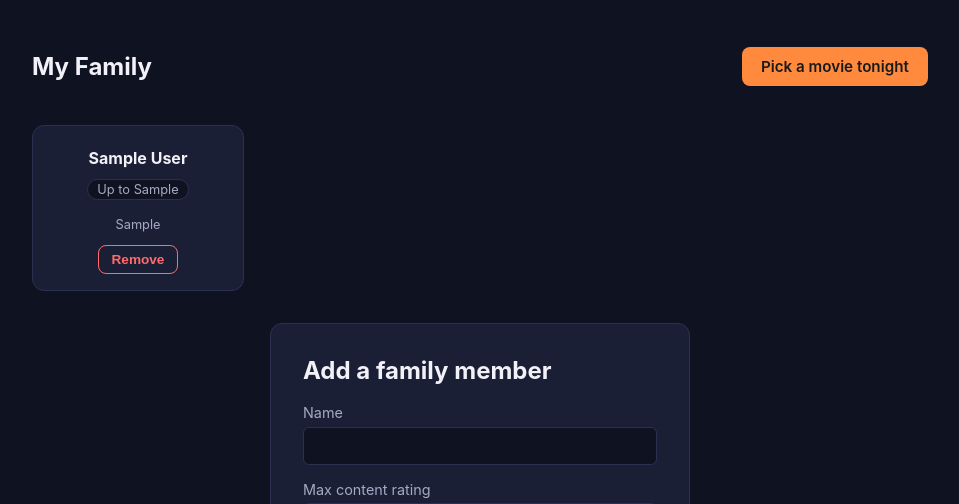
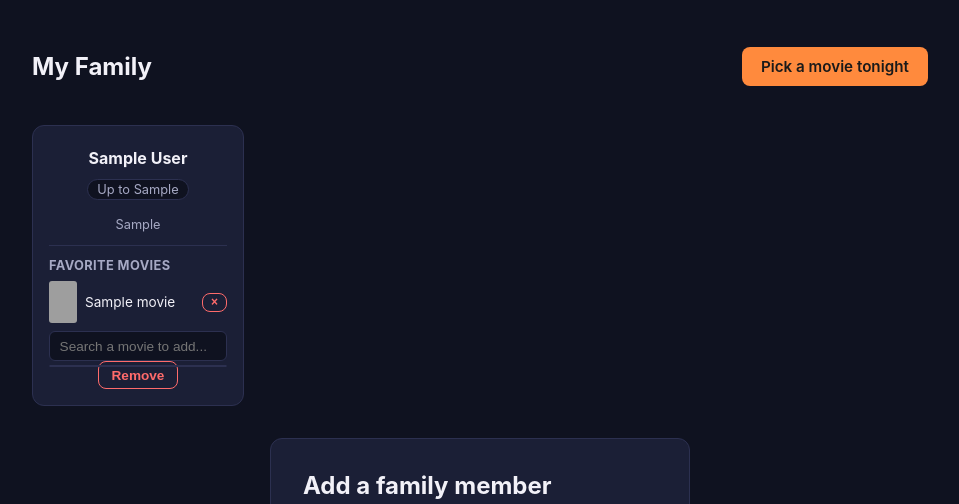
Before and after one commit to alicankucukozyigit-ai/family-movie-recs, a Flask app: page /dashboard in a window 1280 px wide. Shown: the part 54-558 px from the top of the page, without its empty margins (160-1119 px from the left). Run offline with Flask 3, Linux system fonts and the light colour scheme; a user stored in the database is signed in; tables that the repository leaves empty hold one stand-in row (values such as "Sample post"); grey boxes are pictures that could not be loaded.

Commit message:
Add favorite movies per family member
New FavoriteMovie table + live TMDB title search (/api/movie-search)
wired to each member's dashboard tile via a small new app.js. Favorite
genres are blended into the existing score_and_rank() boost alongside
favorite_genres, so favorites immediately influence recommendations.

```diff
--- a/app.py
+++ b/app.py
@@ -1,6 +1,6 @@
 import os
 
-from flask import Flask, flash, redirect, render_template, request, url_for
+from flask import Flask, flash, jsonify, redirect, render_template, request, url_for
 from flask_login import (
     LoginManager,
     current_user,
@@ -9,7 +9,7 @@ from flask_login import (
     logout_user,
 )
 
-from models import FamilyMember, User, db
+from models import FamilyMember, FavoriteMovie, User, db
 from movie_data import (
     GENRES,
     MOODS,
@@ -17,6 +17,7 @@ from movie_data import (
     discover_movies,
     poster_url,
     score_and_rank,
+    search_movies,
     strictest_rating,
 )
 
@@ -31,6 +32,7 @@ app.config["SQLALCHEMY_DATABASE_URI"] = database_url
 app.config["SQLALCHEMY_TRACK_MODIFICATIONS"] = False
 
 db.init_app(app)
+app.jinja_env.globals["poster_url"] = poster_url
 
 login_manager = LoginManager()
 login_manager.init_app(app)
@@ -135,6 +137,66 @@ def delete_member(member_id):
     return redirect(url_for("dashboard"))
 
 
+@app.route("/api/movie-search")
+@login_required
+def movie_search():
+    query = request.args.get("q", "").strip()
+    if not query:
+        return jsonify([])
+    try:
+        results = search_movies(query)
+    except Exception:
+        return jsonify([])
+    movies = [
+        {
+            "tmdb_id": m.get("id"),
+            "title": m.get("title"),
+            "year": (m.get("release_date") or "")[:4],
+            "poster_path": m.get("poster_path"),
+            "genre_ids": ",".join(str(g) for g in m.get("genre_ids", [])),
+        }
+        for m in results[:8]
+    ]
+    return jsonify(movies)
+
+
+@app.route("/members/<int:member_id>/favorites/add", methods=["POST"])
+@login_required
+def add_favorite(member_id):
+    member = db.session.get(FamilyMember, member_id)
+    if not member or member.user_id != current_user.id:
+        flash("Family member not found.")
+        return redirect(url_for("dashboard"))
+
+    tmdb_id = request.form.get("tmdb_id", "").strip()
+    title = request.form.get("title", "").strip()
+    if not tmdb_id.isdigit() or not title:
+        return redirect(url_for("dashboard"))
+
+    tmdb_id = int(tmdb_id)
+    if not any(f.tmdb_id == tmdb_id for f in member.favorite_movies):
+        favorite = FavoriteMovie(
+            member_id=member.id,
+            tmdb_id=tmdb_id,
+            title=title,
+            poster_path=request.form.get("poster_path") or None,
+            genre_ids=request.form.get("genre_ids", ""),
+        )
+        db.session.add(favorite)
+        db.session.commit()
+    return redirect(url_for("dashboard"))
+
+
+@app.route("/members/<int:member_id>/favorites/<int:favorite_id>/delete", methods=["POST"])
+@login_required
+def delete_favorite(member_id, favorite_id):
+    favorite = db.session.get(FavoriteMovie, favorite_id)
+    if favorite and favorite.member_id == member_id and favorite.member.user_id == current_user.id:
+        db.session.delete(favorite)
+        db.session.commit()
+    return redirect(url_for("dashboard"))
+
+
 @app.route("/pick")
 @login_required
 def pick():
@@ -170,6 +232,8 @@ def results():
     favorite_ids = set()
     for m in selected:
         favorite_ids.update(m.genre_id_list())
+        for fav in m.favorite_movies:
+            favorite_ids.update(fav.genre_id_list())
 
     try:
         raw_movies = discover_movies(
--- a/models.py
+++ b/models.py
@@ -34,5 +34,22 @@ class FamilyMember(db.Model):
     # Comma-separated TMDB genre IDs, e.g. "35,16,10751"
     favorite_genres = db.Column(db.String(255), nullable=False, default="")
 
+    favorite_movies = db.relationship(
+        "FavoriteMovie", backref="member", cascade="all, delete-orphan", order_by="FavoriteMovie.id"
+    )
+
     def genre_id_list(self):
         return [g for g in self.favorite_genres.split(",") if g]
+
+
+class FavoriteMovie(db.Model):
+    id = db.Column(db.Integer, primary_key=True)
+    member_id = db.Column(db.Integer, db.ForeignKey("family_member.id"), nullable=False)
+    tmdb_id = db.Column(db.Integer, nullable=False)
+    title = db.Column(db.String(255), nullable=False)
+    poster_path = db.Column(db.String(255), nullable=True)
+    # Comma-separated TMDB genre IDs, captured from the search result at add-time
+    genre_ids = db.Column(db.String(255), nullable=False, default="")
+
+    def genre_id_list(self):
+        return [g for g in self.genre_ids.split(",") if g]
--- a/movie_data.py
+++ b/movie_data.py
@@ -77,6 +77,22 @@ def discover_movies(certification_lte, genre_ids, min_rating=None, year_from=Non
     return resp.json().get("results", [])
 
 
+def search_movies(query, page=1):
+    """Call TMDB search/movie for a free-text title search."""
+    if not TMDB_API_KEY:
+        raise RuntimeError("TMDB_API_KEY is not set")
+
+    params = {
+        "api_key": TMDB_API_KEY,
+        "query": query,
+        "include_adult": "false",
+        "page": page,
+    }
+    resp = requests.get(f"{TMDB_BASE_URL}/search/movie", params=params, timeout=10)
+    resp.raise_for_status()
+    return resp.json().get("results", [])
+
+
 def poster_url(path, size="w342"):
     if not path:
         return None
--- /dev/null
+++ b/static/app.js
@@ -0,0 +1,43 @@
+document.querySelectorAll(".add-favorite").forEach(function (container) {
+  var memberId = container.dataset.memberId;
+  var input = container.querySelector(".favorite-search-input");
+  var results = container.querySelector(".favorite-search-results");
+  var timer;
+
+  input.addEventListener("input", function () {
+    clearTimeout(timer);
+    var query = input.value.trim();
+    if (!query) {
+      results.innerHTML = "";
+      return;
+    }
+    timer = setTimeout(function () {
+      fetch("/api/movie-search?q=" + encodeURIComponent(query))
+        .then(function (r) { return r.json(); })
+        .then(function (movies) {
+          results.innerHTML = "";
+          movies.forEach(function (movie) {
+            var btn = document.createElement("button");
+            btn.type = "button";
+            btn.className = "favorite-result";
+            btn.textContent = movie.title + (movie.year ? " (" + movie.year + ")" : "");
+            btn.addEventListener("click", function () {
+              var form = document.createElement("form");
+              form.method = "POST";
+              form.action = "/members/" + memberId + "/favorites/add";
+              ["tmdb_id", "title", "poster_path", "genre_ids"].forEach(function (key) {
+                var field = document.createElement("input");
+                field.type = "hidden";
+                field.name = key;
+                field.value = movie[key] || "";
+                form.appendChild(field);
+              });
+              document.body.appendChild(form);
+              form.submit();
+            });
+            results.appendChild(btn);
+          });
+        });
+    }, 300);
+  });
+});
--- a/static/style.css
+++ b/static/style.css
@@ -170,6 +170,49 @@ legend { color: var(--muted); font-size: 0.85rem; padding: 0 0.4rem; }
 .checkbox-grid { display: grid; grid-template-columns: repeat(auto-fill, minmax(140px, 1fr)); gap: 0.4rem; }
 .checkbox { display: flex; align-items: center; gap: 0.4rem; font-size: 0.85rem; color: var(--text); flex-direction: row; }
 
+.favorites { border-top: 1px solid var(--border); margin-top: 0.75rem; padding-top: 0.75rem; text-align: left; }
+.favorites h4 { margin: 0 0 0.5rem; font-size: 0.8rem; color: var(--muted); text-transform: uppercase; letter-spacing: 0.03em; }
+.favorite-list { list-style: none; margin: 0 0 0.5rem; padding: 0; display: flex; flex-direction: column; gap: 0.4rem; }
+.favorite-list li { display: flex; align-items: center; gap: 0.5rem; font-size: 0.85rem; }
+.favorite-list img { width: 28px; height: 42px; object-fit: cover; border-radius: 3px; flex-shrink: 0; }
+.favorite-list span { flex: 1; }
+.favorite-list .btn-danger { padding: 0.1rem 0.5rem; font-size: 0.75rem; }
+.add-favorite { position: relative; }
+.favorite-search-input {
+  width: 100%;
+  background: var(--bg);
+  border: 1px solid var(--border);
+  border-radius: 6px;
+  padding: 0.4rem 0.6rem;
+  color: var(--text);
+  font-size: 0.85rem;
+}
+.favorite-search-results {
+  position: absolute;
+  top: 100%;
+  left: 0;
+  right: 0;
+  z-index: 10;
+  background: var(--card);
+  border: 1px solid var(--border);
+  border-radius: 6px;
+  margin-top: 0.25rem;
+  max-height: 200px;
+  overflow-y: auto;
+}
+.favorite-result {
+  display: block;
+  width: 100%;
+  text-align: left;
+  background: none;
+  border: none;
+  color: var(--text);
+  padding: 0.5rem 0.7rem;
+  font-size: 0.85rem;
+  cursor: pointer;
+}
+.favorite-result:hover { background: var(--bg); }
+
 .filters { padding: 1rem; margin: 1.5rem 0; display: flex; flex-wrap: wrap; gap: 1rem; }
 .filters label { display: flex; flex-direction: column; gap: 0.35rem; font-size: 0.85rem; color: var(--muted); }
 .filters select, .filters input {
--- a/templates/base.html
+++ b/templates/base.html
@@ -31,5 +31,6 @@
     {% endwith %}
     {% block content %}{% endblock %}
   </main>
+  <script src="{{ url_for('static', filename='app.js') }}" defer></script>
 </body>
 </html>
--- a/templates/dashboard.html
+++ b/templates/dashboard.html
@@ -16,6 +16,30 @@
           <p class="genre-list">
             {% for gid in member.genre_id_list() %}{{ genres.get(gid, gid) }}{{ ", " if not loop.last }}{% endfor %}
           </p>
+
+          <div class="favorites">
+            <h4>Favorite Movies</h4>
+            {% if member.favorite_movies %}
+              <ul class="favorite-list">
+                {% for fav in member.favorite_movies %}
+                  <li>
+                    {% if fav.poster_path %}
+                      <img src="{{ poster_url(fav.poster_path, 'w92') }}" alt="{{ fav.title }} poster" />
+                    {% endif %}
+                    <span>{{ fav.title }}</span>
+                    <form method="POST" action="{{ url_for('delete_favorite', member_id=member.id, favorite_id=fav.id) }}">
+                      <button class="btn-danger" type="submit">×</button>
+                    </form>
+                  </li>
+                {% endfor %}
+              </ul>
+            {% endif %}
+            <div class="add-favorite" data-member-id="{{ member.id }}">
+              <input type="text" class="favorite-search-input" placeholder="Search a movie to add..." autocomplete="off" />
+              <div class="favorite-search-results"></div>
+            </div>
+          </div>
+
           <form method="POST" action="{{ url_for('delete_member', member_id=member.id) }}">
             <button class="btn-danger" type="submit">Remove</button>
           </form>
```
